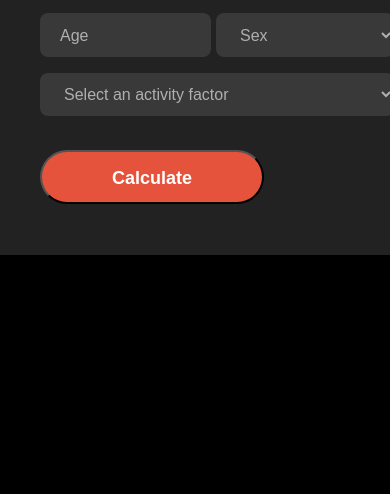
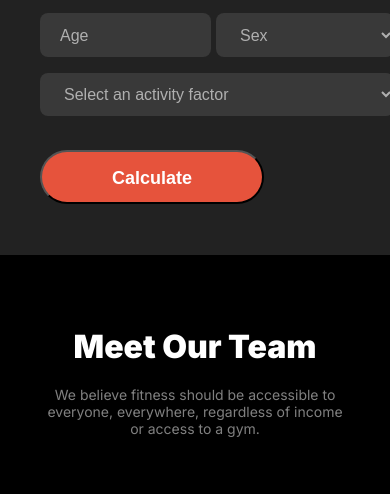
Before and after one commit to Zannatul08/Assignment-02, a plain HTML site: page index.html in a window 390 px wide. Shown: the part 4348-4842 px from the top of the page. Drawn offline with Linux system fonts and the light colour scheme; a web font is replaced by a local one.

Commit message:
section 6 heading content done

```diff
--- a/index.html
+++ b/index.html
@@ -220,6 +220,15 @@
 
             </section>
 
+           <!-- section 6  -->
+           <section class="section6-container">
+            <div class="section6-content">
+                <h1 class="white">Meet Our Team</h1>
+                <p class="light-dark2">We believe fitness should be accessible to everyone, everywhere, regardless
+                    of income or access to a gym.</p>
+            </div>
+        </section>
+
 
         </section>
 
--- a/styles/style.css
+++ b/styles/style.css
@@ -704,6 +704,42 @@ padding: 12px 40px 12px 20px;
     margin-top: 34px;
 }
 
+/* section 6 styles */
+
+.section6-container{
+
+
+     width: 671px;
+    height: 120px;
+
+    margin: 0 auto;
+    justify-content: center;
+    align-items: center;
+    gap: 14px;
+
+    margin-top: 90px;
+    margin-bottom: 88px;
+
+
+}
+
+.section6-content{
+
+    margin: 0 auto;
+    justify-content: center;
+    align-items: center;
+    text-align: center;
+
+
+}
+
+.section6-content h1{
+    font-size: 3rem;
+    font-weight: 900;
+    margin-bottom: 20px;
+
+
+}
 
 
 
@@ -972,6 +1008,41 @@ padding: 12px 40px 12px 20px;
      }
 
 
+      /* section 6 responsive */
+
+   .section6-container{
+    /* width: 100%;
+    height: 100%; */
+
+
+  /* margin: 0 auto; */
+
+        display: flex;
+        display: inline;
+        flex-direction: column;
+        align-items: center;
+        text-align: center;
+
+
+      width: 309px;
+      height: 124px;
+
+
+
+   }
+    .section6-content{
+        margin: 0 auto;
+
+        gap: 30px;
+        padding: 40px;
+
+
+    }
+    .section6-content h1{
+        font-size: 2rem;
+    }
+
+
 
 
 
```
